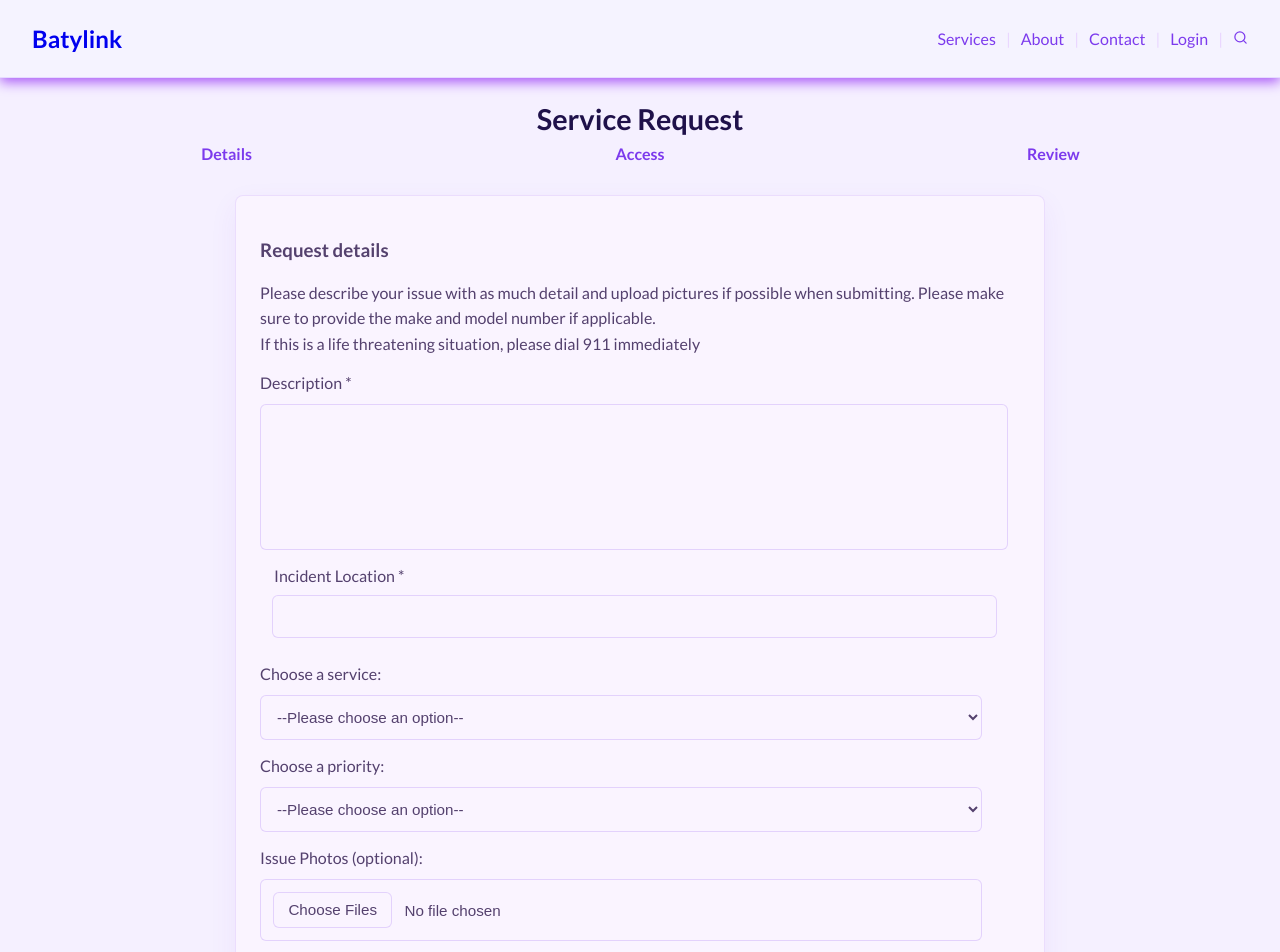
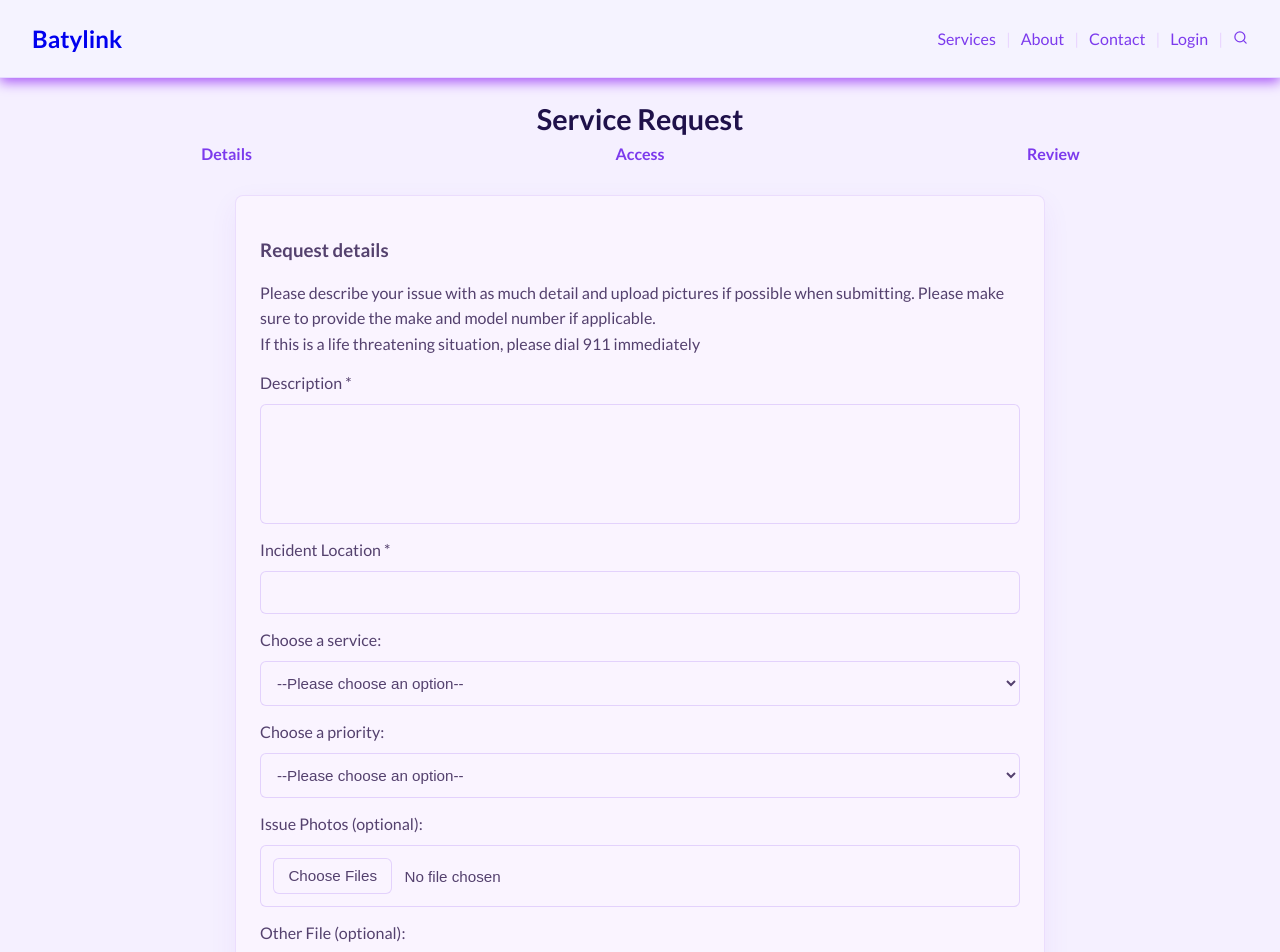
Before and after one commit to JohnsonGNEP/batylink, a React (Vite) app: page /service-request in a window 1280 px wide. Shown: the top 952 px of the page. Built offline with nearby package versions, Linux system fonts and the light colour scheme.

Commit message:
Updated input fields

```diff
--- a/src/assets/styles/service-request-page.css
+++ b/src/assets/styles/service-request-page.css
@@ -49,6 +49,7 @@
 }
 
 .service-request-content .service-request-textarea {
+  width: 100%;
   margin-top: 1rem;
   margin-bottom: 1rem;
   display: flex;
@@ -57,7 +58,7 @@
 }
 
 .service-request-drop-down {
-    width: 95%;
+    width: 100%;
     margin-top: 1rem;
     margin-bottom: 1rem;
     display: flex;
@@ -76,12 +77,8 @@
     box-sizing: border-box;
 }
 
-.service-request-textarea fieldset {
-    border: 0px solid #ccc; border-radius: 4px; padding: 10px;
-}
-
 #incident-location {
-    width: 95%;
+    width: 100%;
     padding: 0.75rem;
     border: 1px solid rgba(124, 58, 237, 0.18);
     border-radius: 6px;
@@ -89,10 +86,11 @@
     resize: vertical;
     font-size: 0.95rem;
     color: var(--text);
+    box-sizing: border-box;
 }
 
 #incident-description {
-    width: 95%;
+    width: 100%;
     min-height: 120px;
     padding: 0.75rem;
     border: 1px solid rgba(124, 58, 237, 0.18);
@@ -101,10 +99,11 @@
     resize: vertical;
     font-size: 0.95rem;
     color: var(--text);
+    box-sizing: border-box;
 }
 
 .service-request-file-upload {
-    width: 95%;
+    width: 100%;
     margin-top: 1rem;
     margin-bottom: 1rem;
     display: flex;
@@ -135,7 +134,7 @@
 }
 
 .service-request-submit {
-    width: 95%;
+    width: 100%;
     margin-top: 0.5rem;
     padding: 0.75rem;
     border: 1px solid rgba(124, 58, 237, 0.18);
--- a/src/pages/service-request.tsx
+++ b/src/pages/service-request.tsx
@@ -26,10 +26,8 @@ function ServiceRequestPage() {
             </div>
 
             <div className="service-request-textarea">
-                <fieldset>
-                    <legend>Incident Location *</legend>
-                    <input id='incident-location' placeholder='' required></input>
-                </fieldset>
+                <label htmlFor='incident-location'>Incident Location *</label>
+                <input id='incident-location' placeholder='' required></input>
             </div>
 
             <div className="service-request-drop-down">
```
